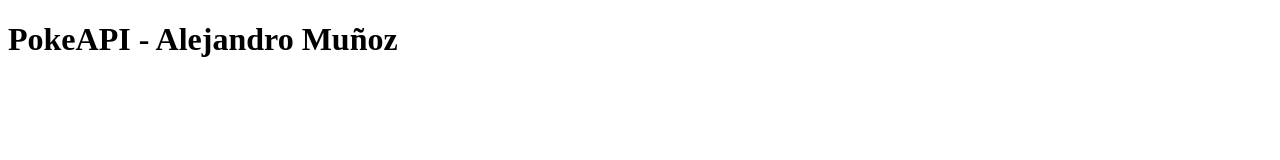
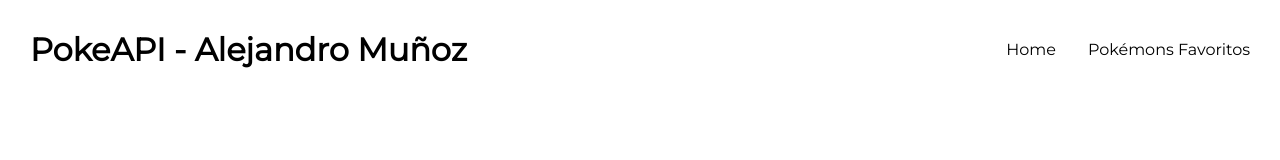
Before and after one commit to Munios12/202206-w09-alejandro-munoz, a website with bundled scripts: page index.html in a window 1280 px wide. Built offline with nearby package versions, Linux system fonts and the light colour scheme.

Commit message:
add menu and header styles

```diff
--- a/index.html
+++ b/index.html
@@ -5,6 +5,7 @@
     <meta http-equiv="X-UA-Compatible" content="IE=edge" />
     <meta name="viewport" content="width=device-width, initial-scale=1.0" />
     <link rel="icon" href="./favicon.svg" />
+    <link rel="stylesheet" href="./src/styles/styles.css" />
     <title>PokeAPI - Alex</title>
   </head>
   <body>
--- a/src/components/Header.ts
+++ b/src/components/Header.ts
@@ -8,10 +8,15 @@
     this.template = this.createTemplate();
     this.outRender(this.selector);
   }
+
   createTemplate() {
     return `
-          <header>
-            <h1>PokeAPI - Alejandro Muñoz</h1>
+          <header class='header-app'>
+            <h1 class='header-app__title'>PokeAPI - Alejandro Muñoz</h1>
+            <ul class='header-app__list'>
+              <li><a href='#'>Home</a></li>
+              <li><a href='/favs'>Pokémons Favoritos</a></li>
+            </ul>
           </header>
     `;
   }
--- /dev/null
+++ b/src/styles/styles.css
@@ -0,0 +1,31 @@
+@import url("https://fonts.googleapis.com/css2?family=Montserrat&display=swap");
+* {
+  box-sizing: border-box;
+  margin: 0;
+  padding: 0;
+  font-family: "Montserrat", sans-serif;
+}
+
+.header-app {
+  padding: 30px;
+  display: flex;
+  flex-direction: row;
+  align-items: center;
+  justify-content: space-between;
+}
+
+.header-app__list {
+  list-style: none;
+  display: flex;
+  flex-direction: row;
+  gap: 2rem;
+}
+
+.header-app a {
+  text-decoration: none;
+  color: black;
+}
+
+.header-app a:hover {
+  color: rgb(196, 12, 12);
+}
```
Also changed, not shown: dist/components/Header.js, 1 other file.
